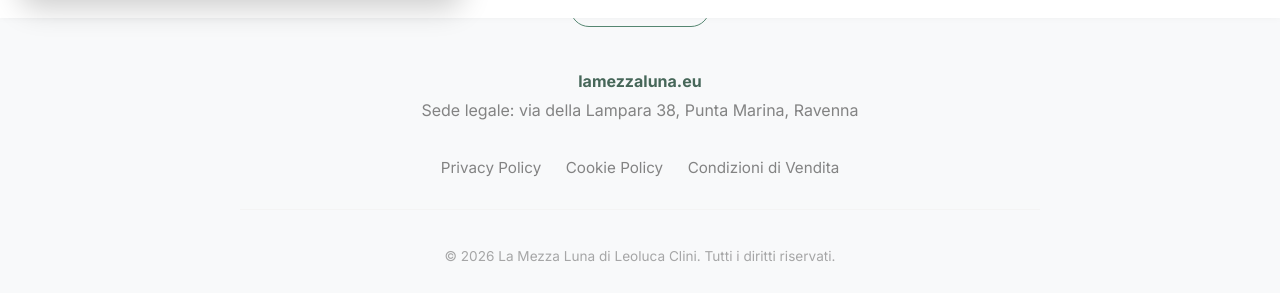
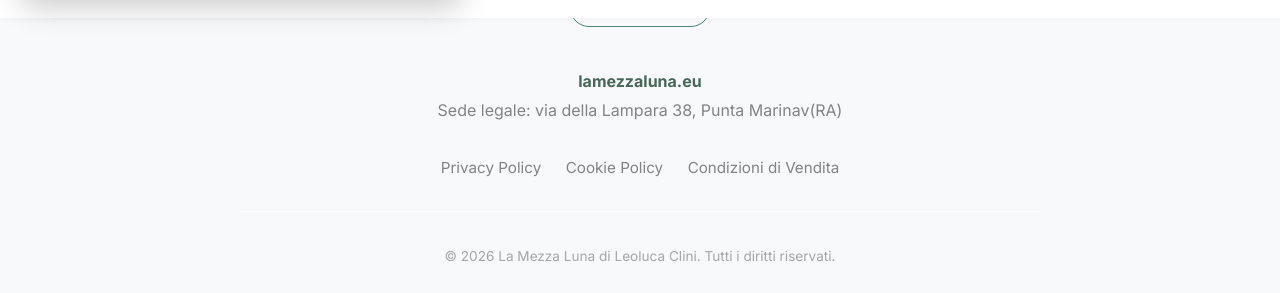
Before and after one commit to digitalcreat0r/sitoweb_leo, a Jekyll site: the page built from index.html, in a window 1280 px wide. Shown: the part 882-1175 px from the top of the page. Built offline with Jekyll 4.4.1, drawn with Linux system fonts in a browser that asks for light colours.

Commit message:
aggiornamento

```diff
--- a/_includes/footer.html
+++ b/_includes/footer.html
@@ -6,7 +6,7 @@
             <div class="legal-info">
                 <p>
                     <strong>lamezzaluna.eu</strong><br>
-                    Sede legale: via della Lampara 38, Punta Marina, Ravenna<br>
+                    Sede legale: via&nbsp;della&nbsp;Lampara&nbsp;38, Punta&nbsp;Marinav(RA)<br>
                 </p>
             </div>
 
```
